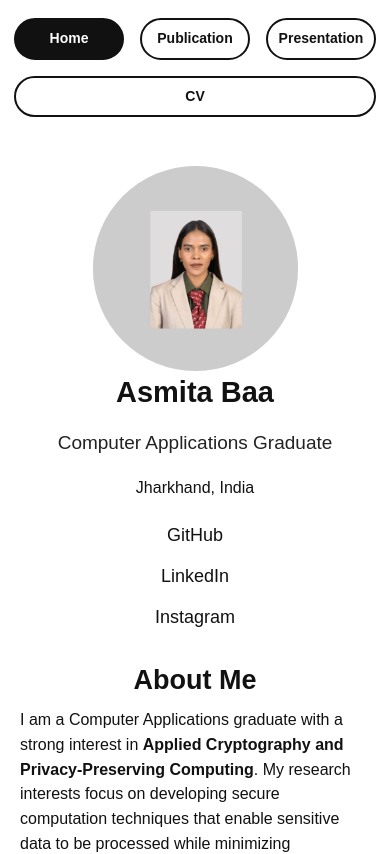
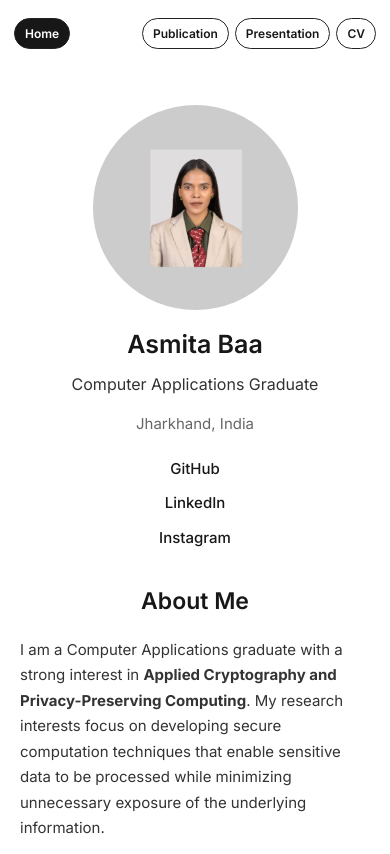
Before and after one commit to asmita211/asmita211.github.io, a plain HTML site: page index.html in a window 390 px wide. Shown: the top 854 px of the page. Drawn offline with Linux system fonts and the light colour scheme.

Commit message:
Update index.html

```diff
--- a/index.html
+++ b/index.html
@@ -9,12 +9,18 @@
 
   <title>Asmita Baa | Research Portfolio</title>
 
+  <!-- PROFESSIONAL FONT -->
+  <link rel="preconnect" href="https://fonts.googleapis.com">
+  <link rel="preconnect" href="https://fonts.gstatic.com" crossorigin>
+  <link href="https://fonts.googleapis.com/css2?family=Inter:wght@400;500;600;700&display=swap" rel="stylesheet">
+
   <style>
     :root {
-      --ink: #111;
-      --muted: #555;
-      --line: #111;
+      --ink: #171717;
+      --muted: #666;
+      --line: #222;
       --page-width: 1440px;
+      --font: "Inter", "Segoe UI", Arial, sans-serif;
     }
 
     * {
@@ -32,8 +38,10 @@
       flex-direction: column;
       background: #fff;
       color: var(--ink);
-      font-family: Arial, Helvetica, sans-serif;
-      line-height: 1.55;
+      font-family: var(--font);
+      font-size: 16px;
+      font-weight: 400;
+      line-height: 1.65;
     }
 
     /* NAVIGATION */
@@ -41,35 +49,45 @@
     .site-header {
       width: min(var(--page-width), 100%);
       margin: 0 auto;
-      padding: 28px clamp(20px, 5vw, 78px) 12px;
+      padding: 25px clamp(24px, 5.4vw, 82px) 12px;
     }
 
     .navigation {
       display: flex;
       justify-content: space-between;
       align-items: center;
-      gap: 16px;
-      flex-wrap: wrap;
+      width: 100%;
+      gap: 20px;
+    }
+
+    .nav-home {
+      margin-right: auto;
+    }
+
+    .nav-right {
+      display: flex;
+      align-items: center;
+      gap: 14px;
+      margin-left: auto;
     }
 
     .nav-button {
       appearance: none;
-      border: 2px solid var(--line);
+      border: 1.5px solid var(--line);
       border-radius: 999px;
       background: #fff;
       color: var(--ink);
-      min-width: 150px;
-      padding: 9px 24px;
-      font: inherit;
-      font-size: 19px;
-      font-weight: 700;
+      padding: 7px 19px;
+      font-family: var(--font);
+      font-size: 14px;
+      font-weight: 600;
       cursor: pointer;
-      transition: background .18s ease, color .18s ease;
+      transition: background .2s ease, color .2s ease;
     }
 
     .nav-button:hover,
     .nav-button[aria-selected="true"] {
-      background: #111;
+      background: #171717;
       color: #fff;
     }
 
@@ -78,7 +96,7 @@
     main {
       width: min(var(--page-width), 100%);
       flex: 1 0 auto;
-      margin: 18px auto 0;
+      margin: 25px auto 0;
       padding: 12px clamp(24px, 5.4vw, 82px) 55px;
     }
 
@@ -94,8 +112,8 @@
 
     .home-layout {
       display: grid;
-      grid-template-columns: minmax(250px, 370px) minmax(0, 1fr);
-      gap: clamp(35px, 6vw, 85px);
+      grid-template-columns: minmax(240px, 340px) minmax(0, 1fr);
+      gap: clamp(40px, 6vw, 85px);
       align-items: start;
     }
 
@@ -105,32 +123,39 @@
 
     .profile-photo {
       display: block;
-      width: min(100%, 330px);
+      width: min(100%, 300px);
       aspect-ratio: 1;
       object-fit: cover;
       border-radius: 50%;
-      margin: 8px auto 0;
+      margin: 8px auto 18px;
       background: #eee;
     }
 
     .profile-column h1 {
-      margin: 4px 0 14px;
-      font-size: 29px;
-      line-height: 1.2;
+      margin: 4px 0 8px;
+      font-size: 25px;
+      line-height: 1.3;
+      font-weight: 600;
     }
 
     .profile-subtitle {
-      margin: 18px 0;
-      color: #222;
-      font-size: 19px;
+      margin: 10px 0;
+      color: #333;
+      font-size: 16px;
+      font-weight: 400;
+    }
+
+    .profile-location {
+      font-size: 15px;
+      color: var(--muted);
     }
 
     .profile-links {
       display: flex;
       flex-direction: column;
       align-items: center;
-      gap: 13px;
-      margin-top: 22px;
+      gap: 10px;
+      margin-top: 20px;
     }
 
     a {
@@ -138,8 +163,9 @@
     }
 
     .profile-links a {
-      font-size: 18px;
+      font-size: 15px;
       text-decoration: none;
+      font-weight: 500;
     }
 
     .profile-links a:hover {
@@ -149,33 +175,45 @@
     /* ABOUT ME */
 
     .about h2 {
-      margin: 0 0 6px;
-      text-align: center;
-      font-size: 27px;
+      margin: 0 0 16px;
+      text-align: left;
+      font-size: 23px;
+      font-weight: 600;
     }
 
     .about p {
-      margin: 0 0 25px;
-      font-size: 18px;
+      margin: 0 0 19px;
+      font-size: 16px;
+      font-weight: 400;
+      line-height: 1.75;
       text-align: justify;
+      color: #333;
     }
 
     .research-focus {
-      margin-top: 26px;
-      font-size: 18px;
-      line-height: 1.55;
+      margin-top: 25px;
+      font-size: 15px;
+      line-height: 1.8;
+      color: #333;
     }
 
     .research-focus h3 {
-      margin: 0 0 2px;
-      font-size: 19px;
+      margin: 0 0 8px;
+      font-size: 17px;
+      font-weight: 600;
+      color: var(--ink);
+    }
+
+    .research-focus div {
+      margin-bottom: 5px;
     }
 
     /* INNER PAGES */
 
     .page-title {
       margin: 12px 0 24px;
-      font-size: 25px;
+      font-size: 23px;
+      font-weight: 600;
     }
 
     /* PUBLICATION */
@@ -190,14 +228,23 @@
     }
 
     .publication-entry p {
-      margin: 0 0 8px;
+      margin: 0 0 10px;
+      line-height: 1.7;
     }
 
     .publication-date {
       flex: 0 0 auto;
       padding-top: 25px;
       color: var(--muted);
+      font-size: 14px;
       white-space: nowrap;
+    }
+
+    /* PRESENTATION */
+
+    .empty-message {
+      font-size: 16px;
+      color: #555;
     }
 
     /* CV */
@@ -211,16 +258,26 @@
 
     .action-link {
       display: inline-block;
-      border: 2px solid #111;
+      border: 1.5px solid #171717;
       border-radius: 999px;
-      padding: 8px 20px;
+      padding: 7px 18px;
       text-decoration: none;
-      font-weight: 700;
+      font-size: 14px;
+      font-weight: 600;
     }
 
     .action-link:hover {
-      background: #111;
+      background: #171717;
       color: #fff;
+    }
+
+    .cv-image {
+      width: 100%;
+      max-width: 850px;
+      height: auto;
+      border: 1px solid #ddd;
+      display: block;
+      margin: auto;
     }
 
     /* FOOTER */
@@ -231,6 +288,7 @@
       margin-left: auto;
       margin-right: auto;
       flex-shrink: 0;
+
       border-top: 1px solid #eee;
       padding: 22px clamp(24px, 5.4vw, 82px);
 
@@ -240,34 +298,35 @@
       gap: 16px 35px;
       flex-wrap: wrap;
 
-      font-size: 17px;
+      font-family: var(--font);
+      font-size: 14px;
     }
 
     footer strong {
-      font-size: 18px;
+      font-size: 15px;
+      font-weight: 600;
     }
 
     /* RESPONSIVE DESIGN */
 
     @media (max-width: 850px) {
 
-      .navigation {
-        justify-content: center;
-      }
-
-      .nav-button {
-        min-width: 125px;
-        font-size: 16px;
-        padding: 8px 17px;
+      .site-header {
+        padding-left: 24px;
+        padding-right: 24px;
       }
 
       .home-layout {
         grid-template-columns: 1fr;
-        gap: 28px;
+        gap: 32px;
       }
 
       .profile-photo {
         width: 230px;
+      }
+
+      .about h2 {
+        text-align: center;
       }
 
       .about p {
@@ -289,30 +348,60 @@
       }
     }
 
-    @media (max-width: 480px) {
+    @media (max-width: 520px) {
 
       .site-header {
         padding: 18px 14px 8px;
+      }
+
+      .navigation {
+        gap: 12px;
+      }
+
+      .nav-right {
+        gap: 6px;
+      }
+
+      .nav-button {
+        padding: 7px 10px;
+        font-size: 12px;
       }
 
       main {
         padding: 15px 20px 40px;
       }
 
-      .nav-button {
-        min-width: 0;
-        flex: 1 1 28%;
-        font-size: 14px;
-        padding: 8px 10px;
-      }
-
       .profile-photo {
         width: 205px;
       }
 
-      .about p,
+      .about p {
+        font-size: 15px;
+        line-height: 1.7;
+      }
+
       .research-focus {
-        font-size: 16px;
+        font-size: 14px;
+      }
+
+      footer {
+        padding: 20px;
+        gap: 12px;
+      }
+    }
+
+    @media (max-width: 360px) {
+
+      .navigation {
+        flex-wrap: wrap;
+      }
+
+      .nav-home {
+        margin-right: 0;
+      }
+
+      .nav-right {
+        margin-left: auto;
       }
     }
 
@@ -327,7 +416,9 @@
 
     <nav class="navigation" role="tablist" aria-label="Portfolio sections">
 
-      <button class="nav-button"
+      <!-- HOME ON LEFT -->
+
+      <button class="nav-button nav-home"
         id="tab-home"
         role="tab"
         aria-controls="home"
@@ -335,6 +426,10 @@
         onclick="showTab('home')">
         Home
       </button>
+
+      <!-- OTHER TABS ON RIGHT -->
+
+      <div class="nav-right">
 
         <button class="nav-button"
           id="tab-publication"
@@ -363,6 +458,8 @@
           CV
         </button>
 
+      </div>
+
     </nav>
 
   </header>
@@ -383,12 +480,11 @@
 
         <aside class="profile-column">
 
-          <!-- NEW PROFILE PHOTO -->
+          <!-- UPDATED PROFILE PHOTO -->
           <img
             class="profile-photo"
-            src="Asmita___baa.jpeg"
+            src="Asmita___baa.jpeg?v=3"
             alt="Portrait of Asmita Baa">
-
 
           <h1>Asmita Baa</h1>
 
@@ -396,7 +492,9 @@
             Computer Applications Graduate
           </p>
 
-          <p>Jharkhand, India</p>
+          <p class="profile-location">
+            Jharkhand, India
+          </p>
 
           <div class="profile-links">
 
@@ -582,16 +680,9 @@
       <div style="text-align:center; margin-top:20px;">
 
         <img
+          class="cv-image"
           src="Asmita__Baa.jpg"
-          alt="Asmita Baa Curriculum Vitae"
-          style="
-            width:100%;
-            max-width:850px;
-            height:auto;
-            border:1px solid #ddd;
-            display:block;
-            margin:auto;
-          ">
+          alt="Asmita Baa Curriculum Vitae">
 
       </div>
 
@@ -631,8 +722,6 @@
 
     function showTab(tabName) {
 
-      // Hide all pages and show selected page
-
       document.querySelectorAll('.tab-panel').forEach(panel => {
 
         panel.classList.toggle(
@@ -641,9 +730,6 @@
         );
 
       });
-
-
-      // Update navigation buttons
 
       document.querySelectorAll('.nav-button').forEach(button => {
 
@@ -656,9 +742,6 @@
 
       });
 
-
-      // Scroll to top
-
       window.scrollTo({
         top: 0,
         behavior: 'smooth'
```
Lines whose indentation alone changed are shown as unchanged.
